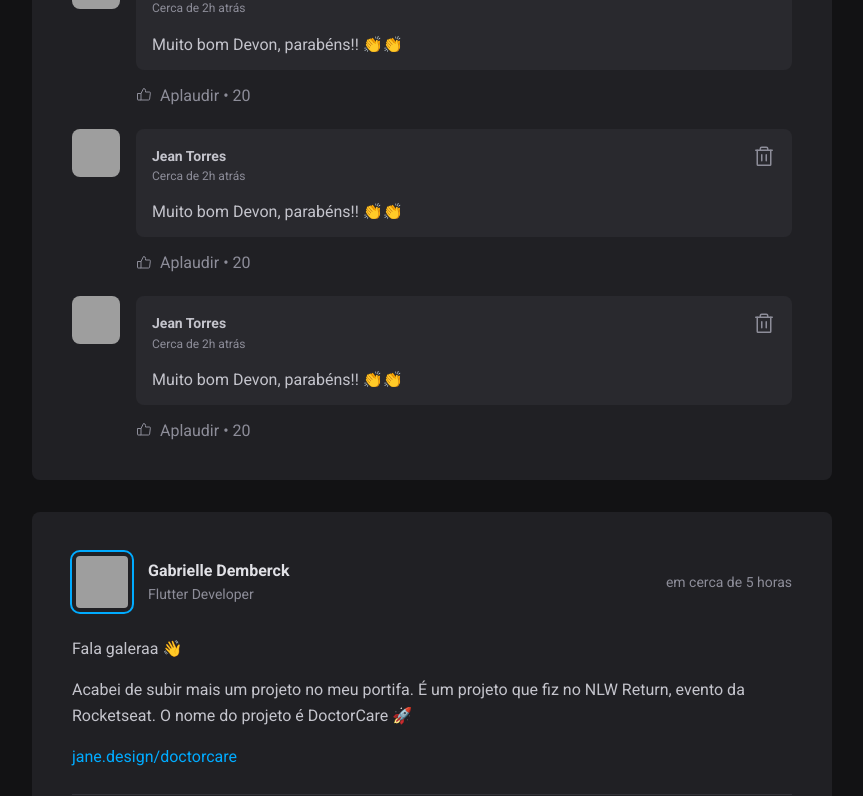
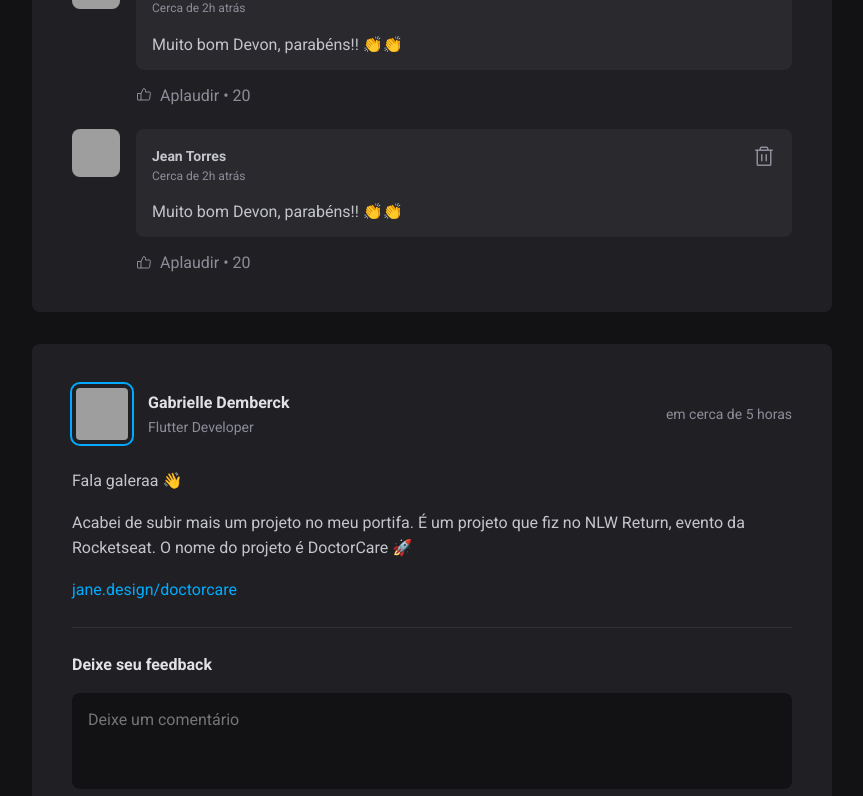
Before and after one commit to JeanTowers/React-ignite, a React (Vite) app in the folder 01-funcamentos-reactjs/: page / in a window 1280 px wide. Shown: the part 624-1420 px from the top of the page, without its empty margins (352-1215 px from the left). Built offline with nearby package versions, Linux system fonts and the light colour scheme; grey boxes are pictures that could not be loaded.

Commit message:
Os motores do React - Estado (useState)

```diff
--- a/01-funcamentos-reactjs/src/components/Post.jsx
+++ b/01-funcamentos-reactjs/src/components/Post.jsx
@@ -1,5 +1,6 @@
 import { format, formatDistanceToNow } from 'date-fns';
 import ptBR from 'date-fns/locale/pt-BR'
+import { useState } from 'react';
 
 import { Avatar } from './Avatar';
 import { Comment } from './Comment';
@@ -7,6 +8,12 @@
 
 
 export function Post({author, publishedAt, content}){
+    const [comments, setComents] = useState([
+        1,
+        2,
+
+    ])
+
     const publishedDateFormated = format(publishedAt,"d 'de' LLLL 'às' HH:mm'h'",{
         locale: ptBR,
 
@@ -16,6 +23,12 @@
         locale: ptBR,
         addSuffix: true,
     })
+
+    function handleCreateNewComment() {
+       event.preventDefault()
+
+       setComents([...comments, comments.length + 1])
+    }
 
     return (
         <article className={styles.post}>
@@ -42,7 +55,7 @@
                 })}
             </div>
 
-            <form className={styles.commentForm}>
+            <form onSubmit={handleCreateNewComment} className={styles.commentForm}>
                 <strong>Deixe seu feedback</strong>
                 <textarea
                    placeholder='Deixe um comentário'
@@ -52,9 +65,9 @@
                 </footer>
             </form>
             <div className={styles.commentList}>
-                <Comment />
-                <Comment />
-                <Comment />
+                {comments.map(comments => {
+                    return <Comment />
+                })}
             </div>
         </article>
     )
```
